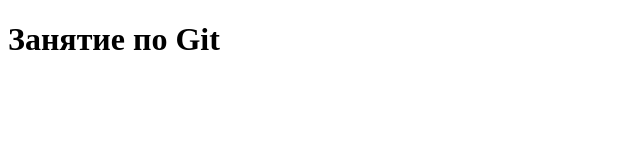
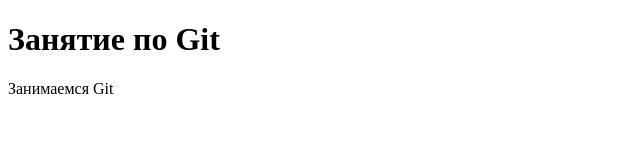
Before and after one commit to AverFrenzy/IF-git, a website: page index.html in a window 1280 px wide. Shown: the whole page, without its empty margins (0-640 px from the left). Drawn offline with Linux system fonts and the light colour scheme.

Commit message:
add paragraph

```diff
--- a/index.html
+++ b/index.html
@@ -11,5 +11,6 @@
   </head>
   <body>
     <h1>Занятие по Git</h1>
+    <p>Занимаемся Git</p>
   </body>
 </html>
```
